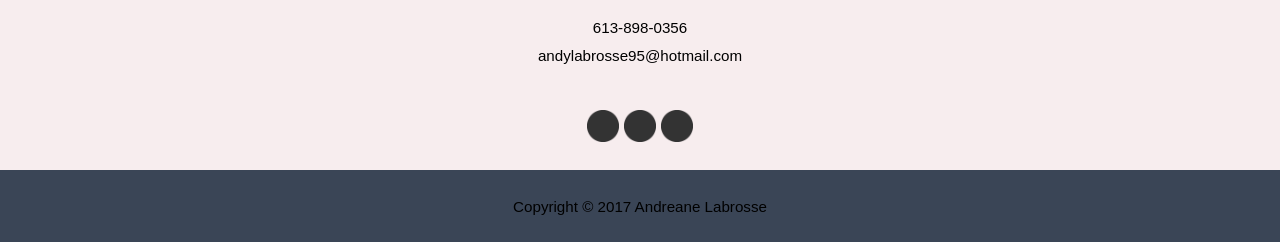
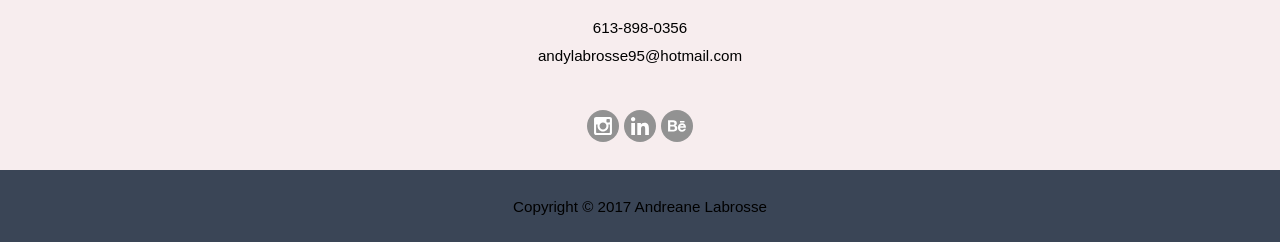
Before and after one commit to labr0110/portfolio-jekyll, a Jekyll site: the page built from index.html, in a window 1280 px wide. Shown: the part 3460-3702 px from the top of the page. Built offline with Jekyll 4.4.1, drawn with Linux system fonts in a browser that asks for light colours; nearby versions of some CDN libraries; Markdown is read by kramdown in place of the engine named in the settings; comment, search, counter and statistics services are not loaded.

Commit message:
changed social media icons

```diff
--- a/_layouts/default.html
+++ b/_layouts/default.html
@@ -84,13 +84,13 @@
       </div>
       <div class="social-media">
         <i class="icon i-32">
-          <a href="#the-designer" rel="image_src"><img src="images/logo.png" alt="Andreane Labrosse Design's Instagram"></a>
+          <a href="https://www.instagram.com/alabrossedesign" rel="image_src"><img src="images/instagram.svg" alt="Andreane Labrosse Design's Instagram"></a>
         </i>
         <i class="icon i-32">
-          <a href="#the-designer" rel="image_src"><img src="images/logo.png" alt="Andreane Labrosse Design's Linked In"></a>
+          <a href="#the-designer" rel="image_src"><img src="images/linkedin.svg" alt="Andreane Labrosse Design's Linked In"></a>
         </i>
         <i class="icon i-32">
-          <a href="#the-designer" rel="image_src"><img src="images/logo.png" alt="Andreane Labrosse Design's Email"></a>
+          <a href="#the-designer" rel="image_src"><img src="images/behance.svg" alt="Andreane Labrosse Design's Email"></a>
         </i>
       </div>
     </div>
```
Also changed, not shown: images/behance.svg (added), images/case-study-4.svg (deleted), images/infographic_1.jpg (deleted), images/instagram.svg (added), images/linkedin.svg (added), images/parallax.jpg (deleted), images/portfolio-card.svg (deleted), images/project-1-1.jpg (deleted).
